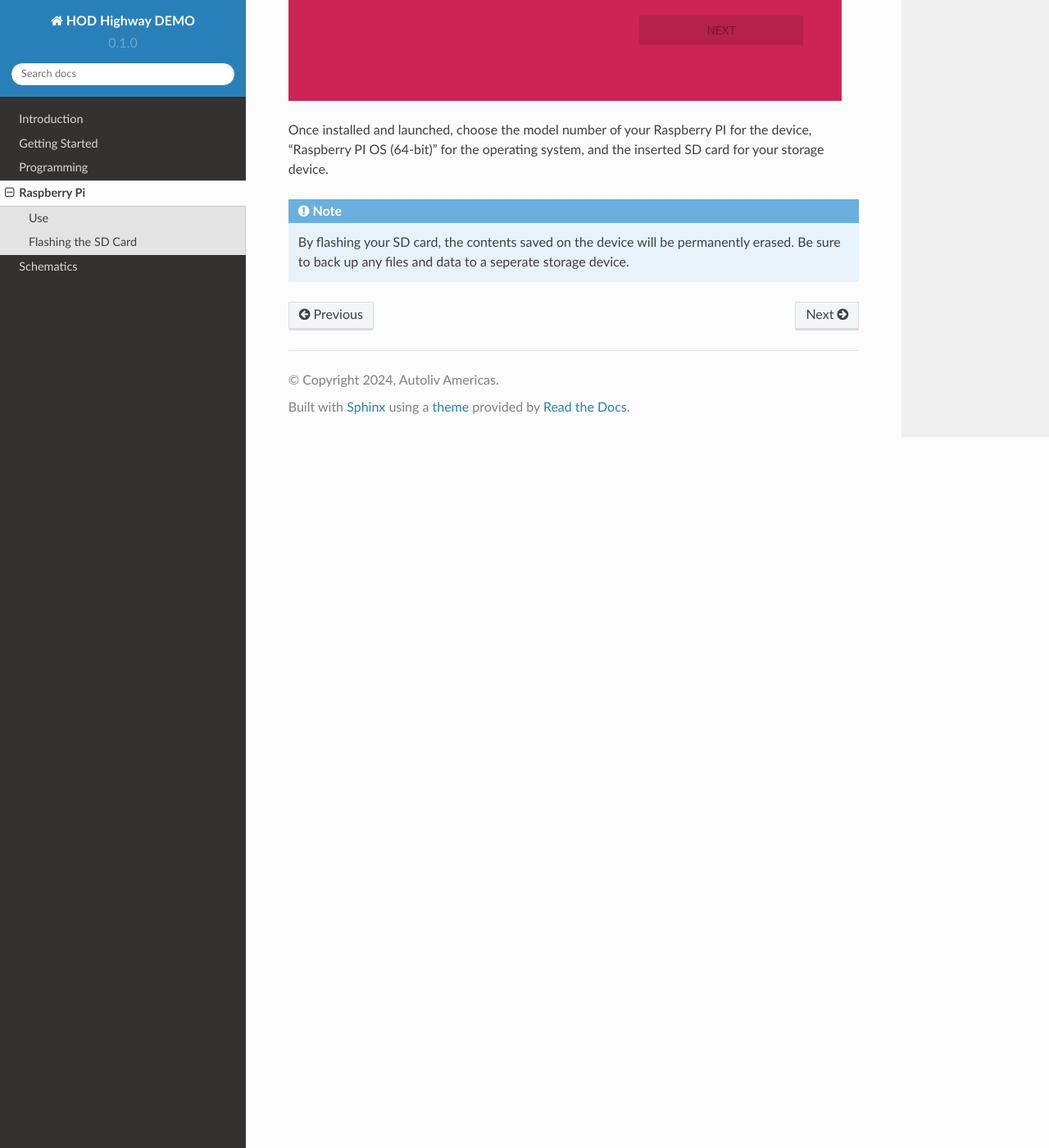
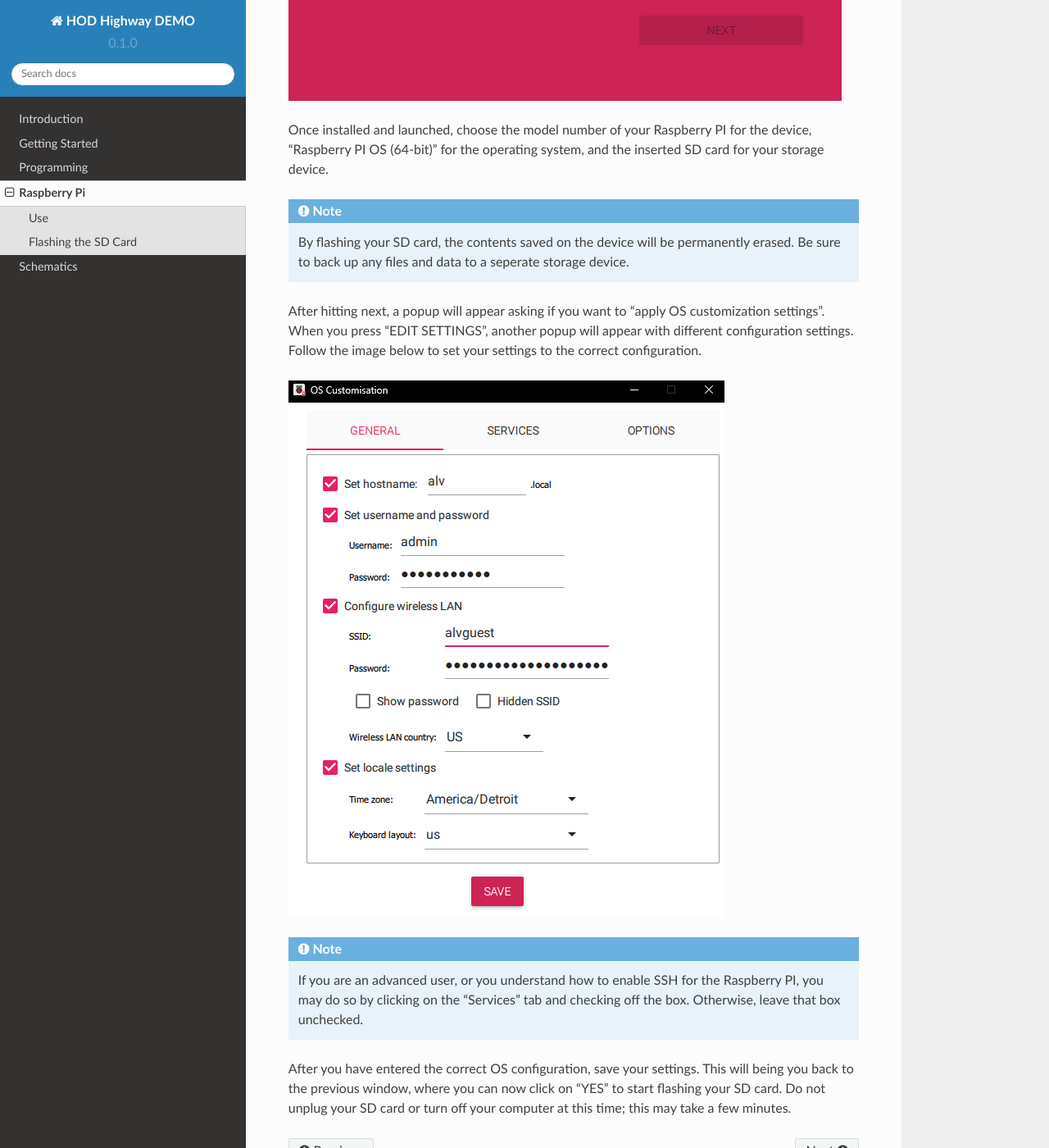
Before and after one commit to DaSausiBoi/VW-DEMO-Docs, a Sphinx documentation site: the page built from docs/source/raspi.rst, in a window 1280 px wide and 1400 px high, scrolled down 891 px. Shown: the whole window at 82% size. Built offline with Sphinx 7.4.7 and the Read the Docs theme 2.0.0, drawn with Linux system fonts in a browser that asks for light colours.

Commit message:
finished off sd card flash section

```diff
--- a/docs/source/raspi.rst
+++ b/docs/source/raspi.rst
@@ -26,3 +26,15 @@
 .. note::
     By flashing your SD card, the contents saved on the device will be permanently erased. Be sure to back up any files
     and data to a seperate storage device.
+
+After hitting next, a popup will appear asking if you want to "apply OS customization settings". When you press "EDIT SETTINGS",
+another popup will appear with different configuration settings. Follow the image below to set your settings to the correct configuration.
+
+.. image:: img/raspi_imager_os_custom.png
+
+.. note::
+    If you are an advanced user, or you understand how to enable SSH for the Raspberry PI, you may do so by clicking on the
+    "Services" tab and checking off the box. Otherwise, leave that box unchecked.
+
+After you have entered the correct OS configuration, save your settings. This will being you back to the previous window, where you
+can now click on "YES" to start flashing your SD card. Do not unplug your SD card or turn off your computer at this time; this may take a few minutes.
```
